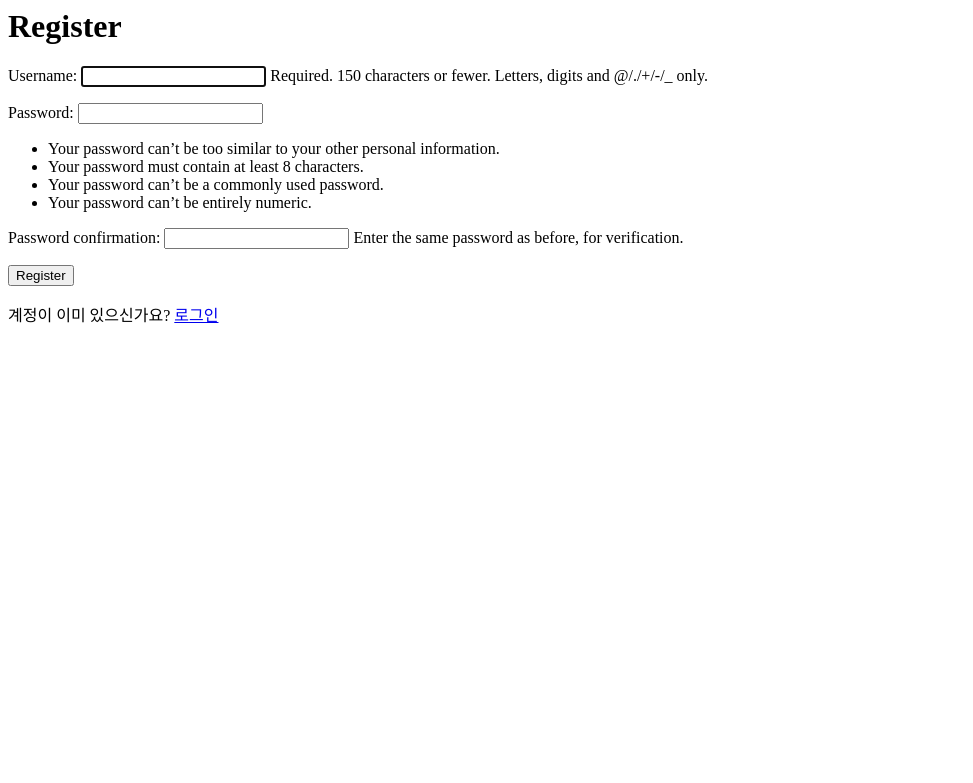
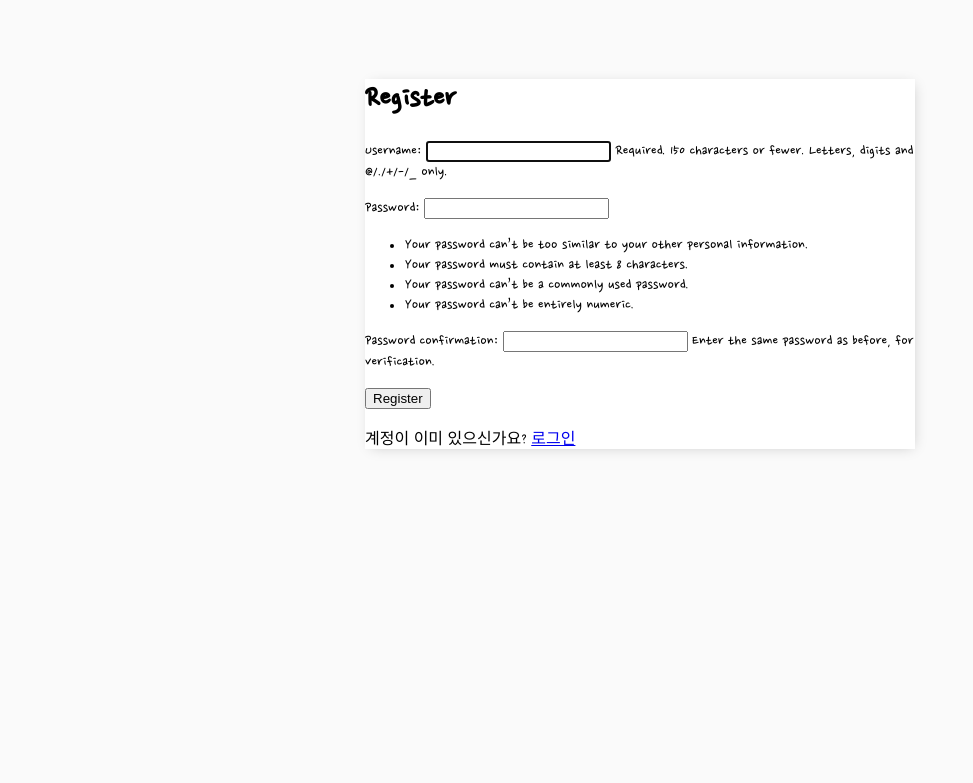
Before and after one commit to kimeunje/vuejs.django, a Django app: page /register/ in a window 1280 px wide. Shown: the top 783 px of the page, without its empty margins (0-973 px from the left). Run offline with Django 5.2, Linux system fonts and the light colour scheme.

Commit message:
Feat: 메인 페이지로 블록 통합 및 컨테이너 분리"

```diff
--- a/base/templates/base/login.html
+++ b/base/templates/base/login.html
@@ -1,3 +1,7 @@
+{% extends 'base/main.html' %}
+
+{% block content %}
+
 <h1>Login</h1>
 
 <form method="POST" action="">
@@ -7,3 +11,5 @@
 </form>
 
 <p>계정이 없으신가요? <a href="{% url 'register' %}">회원가입</a></p>
+
+{% endblock content %}
--- /dev/null
+++ b/base/templates/base/main.html
@@ -0,0 +1,45 @@
+<!doctype html>
+<html lang="en">
+<head>
+    <meta charset="UTF-8">
+    <meta name="viewport"
+          content="width=device-width, user-scalable=no, initial-scale=1.0, maximum-scale=1.0, minimum-scale=1.0">
+    <meta http-equiv="X-UA-Compatible" content="ie=edge">
+    <title>To Do Items</title>
+
+    <link rel="preconnect" href="https://fonts.googleapis.com">
+    <link rel="preconnect" href="https://fonts.gstatic.com" crossorigin>
+    <link href="https://fonts.googleapis.com/css2?family=Nanum+Pen+Script&display=swap" rel="stylesheet">
+    <style>
+        body {
+            background-color: #FAFAFA;
+            font-family: "Nanum Pen Script", cursive;
+            font-weight: 400;
+            font-style: normal;
+            padding-top: 50px;
+        }
+
+        .container {
+            max-width: 550px;
+            margin: auto;
+            background-color: #fff;
+            -webkit-box-shadow: 2px 2px 13px -4px rgba(0, 0, 0, 0.21);
+            box-shadow: 2px 2px 13px -4px rgba(0, 0, 0, 0.21);
+        }
+
+        .nanum-pen script-regular {
+            font-family: "Nanum Pen Script", cursive;
+            font-weight: 400;
+            font-style: normal;
+        }
+    </style>
+</head>
+<body>
+
+    <div class="container">
+        {% block content %}
+
+        {% endblock %}
+    </div>
+</body>
+</html>
--- a/base/templates/base/register.html
+++ b/base/templates/base/register.html
@@ -1,3 +1,7 @@
+{% extends 'base/main.html' %}
+
+{% block content %}
+
 <h1>Register</h1>
 
 <form method="POST">
@@ -7,3 +11,5 @@
 </form>
 
 <p>계정이 이미 있으신가요? <a href="{% url 'login' %}">로그인</a></p>
+
+{% endblock content %}
--- a/base/templates/base/task.html
+++ b/base/templates/base/task.html
@@ -1 +1,7 @@
+{% extends 'base/main.html' %}
+
+{% block content %}
+
 <h1>Task: {{ task }}</h1>
+
+{% endblock content %}
--- a/base/templates/base/task_confirm_delete.html
+++ b/base/templates/base/task_confirm_delete.html
@@ -1,6 +1,12 @@
+{% extends 'base/main.html' %}
+
+{% block content %}
+
 <a href="{% url 'tasks' %}">Go Back</a>
 <form method="POST" action="">
     {% csrf_token %}
     <p>현재 작업을 삭제하실 건가요? "{{ task }}"</p>
     <input type="submit" value="Delete"/>
 </form>
+
+{% endblock content %}
--- a/base/templates/base/task_form.html
+++ b/base/templates/base/task_form.html
@@ -1,3 +1,7 @@
+{% extends 'base/main.html' %}
+
+{% block content %}
+
 <h3>Task Form</h3>
 <a href="{% url 'tasks' %}">Go back</a>
 <form method="POST" action="">
@@ -5,3 +9,5 @@
     {{ form.as_p }}
     <input type="submit" value="Submit">
 </form>
+
+{% endblock content %}
--- a/base/templates/base/task_list.html
+++ b/base/templates/base/task_list.html
@@ -1,3 +1,6 @@
+{% extends 'base/main.html' %}
+
+{% block content %}
     {% if request.user.is_authenticated %}
         <p>{{ request.user }}</p>
         <form method="post" action="{% url 'logout' %}">
@@ -36,3 +39,4 @@
             <h3>No items in list</h3>
         {% endfor %}
     </table>
+{% endblock content %}
```
Also changed, not shown: db.sqlite3. Lines whose indentation alone changed are shown as unchanged.
